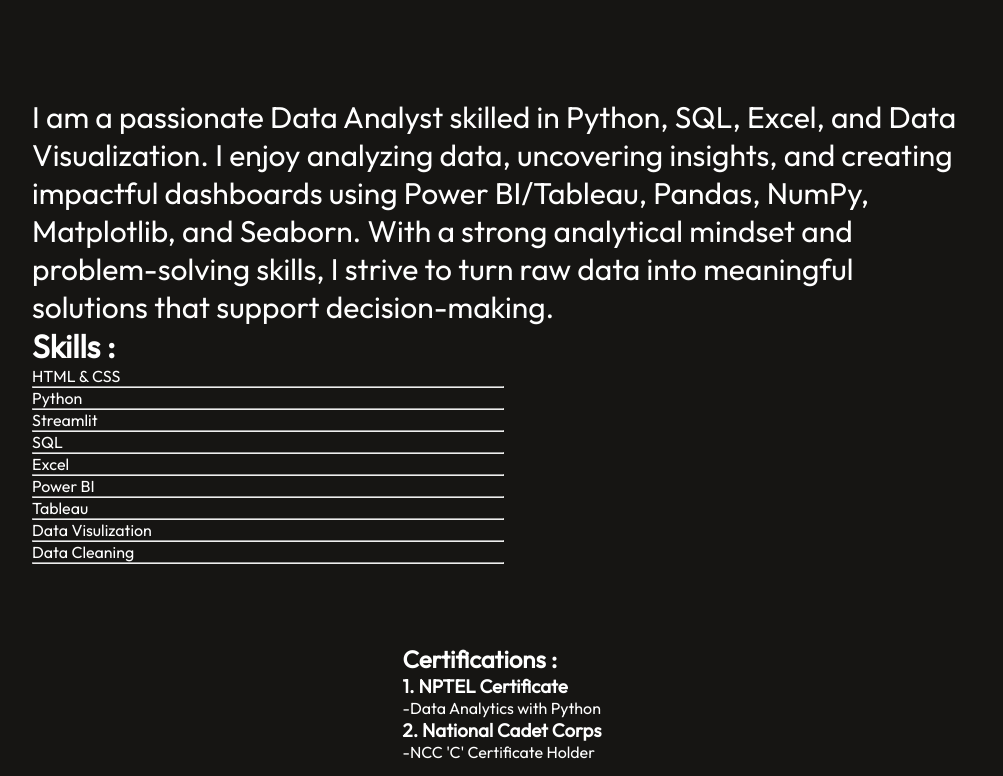
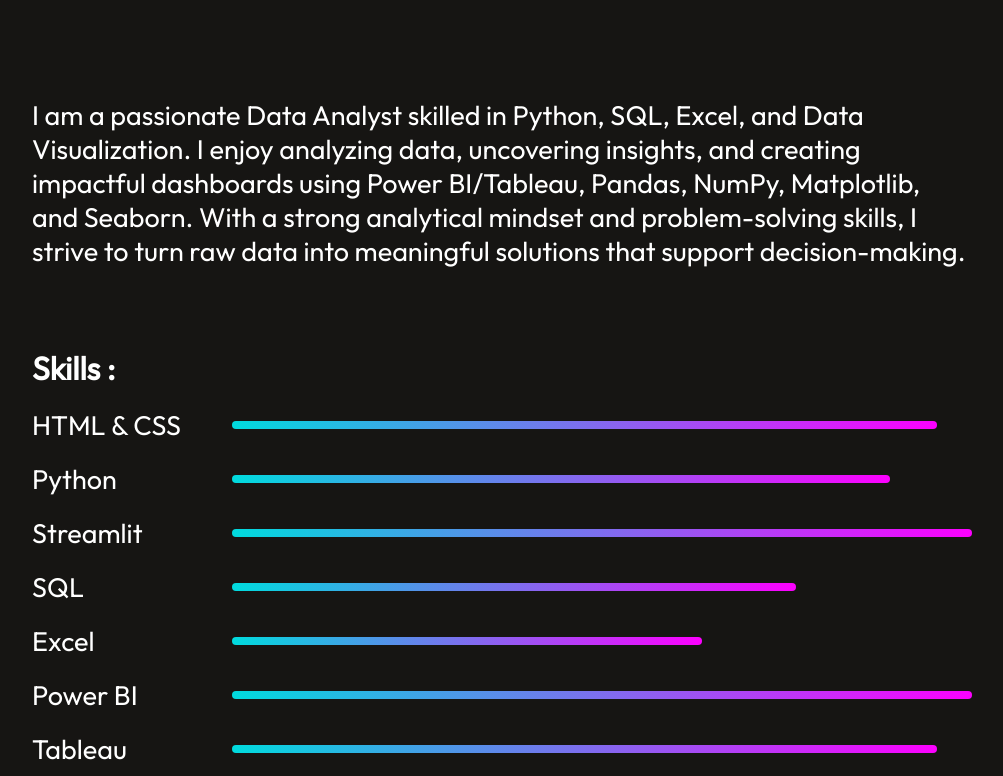
Before and after one commit to AnkitBhagat17/MyApp, a React (Vite) app in the folder portfolio/: page / in a window 1280 px wide. Shown: the part 1304-2080 px from the top of the page, without its empty margins (138-1141 px from the left). Built offline with nearby package versions, Linux system fonts and the light colour scheme.

Commit message:
Some Updated~

```diff
--- a/portfolio/index.html
+++ b/portfolio/index.html
@@ -4,7 +4,7 @@
     <meta charset="UTF-8" />
     <link rel="icon" type="image/svg+xml" href="/vite.svg" />
     <meta name="viewport" content="width=device-width, initial-scale=1.0" />
-    <title>My Portfolio</title>
+    <title>Personal Portfolio</title>
     <link rel="preconnect" href="https://fonts.googleapis.com">
 <link rel="preconnect" href="https://fonts.gstatic.com" crossorigin>
 <link href="https://fonts.googleapis.com/css2?family=Outfit&display=swap" rel="stylesheet">
--- a/portfolio/src/Components/About/About.css
+++ b/portfolio/src/Components/About/About.css
@@ -32,6 +32,51 @@
     display: flex;
     flex-direction: column;
     gap: 20px;
-    font-size: 30px;
+    font-size: 27px;
     font-weight: 500;
 }
+
+.about-skills{
+    display: flex;
+    flex-direction: column;
+    gap: 20px;
+}
+
+.about-skill{
+    display: flex;
+    gap: 50px;
+    align-items: center;
+    transition: 0.3s;
+}
+
+.about-skill p{
+    min-width: 150px;
+    font-size: 27px;
+    font-weight: 500;
+}
+
+.about-skill hr{
+    outline: none;
+    border: none;
+    width: 50%;
+    height: 8px;
+    border-radius: 50px;
+    background: linear-gradient(90deg, #00DBDE 0%, #FC00FF 100%);
+}
+
+.about-certification {
+    display: flex;
+    flex-direction: column;
+    gap: 15px;
+    font-size: 24px;
+    font-weight: 500;
+}
+
+.about-certificate {
+    display: flex;
+    flex-direction: column;
+    gap: 20px;
+    font-size: 24px;
+    font-weight: 500;
+    transition: .5s;
+}
--- a/portfolio/src/Components/About/About.jsx
+++ b/portfolio/src/Components/About/About.jsx
@@ -15,7 +15,7 @@ export const About = () => {
             {/* <div className="about-left">
                 <img src={profile_img} alt="" />
             </div> */}
-            <div className="about_right">
+            <div className="about-right">
                 <div className="about-para">
                     <p>
                         I am a passionate Data Analyst skilled in Python, SQL, Excel, and Data Visualization. I enjoy analyzing data, uncovering insights, and creating impactful dashboards using Power BI/Tableau, Pandas, NumPy, Matplotlib, and Seaborn.
@@ -25,15 +25,15 @@ export const About = () => {
 
                 <div className="about-skills">
                     <h1>Skills :</h1>
-                    <div className="about-skill"><p>HTML & CSS</p><hr style={{width:"50%"}} /></div>
-                    <div className="about-skill"><p>Python</p><hr style={{width:"50%"}} /></div>
-                    <div className="about-skill"><p>Streamlit</p><hr style={{width:"50%"}} /></div>
-                    <div className="about-skill"><p>SQL</p><hr style={{width:"50%"}} /></div>
+                    <div className="about-skill"><p>HTML & CSS</p><hr style={{width:"75%"}} /></div>
+                    <div className="about-skill"><p>Python</p><hr style={{width:"70%"}} /></div>
+                    <div className="about-skill"><p>Streamlit</p><hr style={{width:"80%"}} /></div>
+                    <div className="about-skill"><p>SQL</p><hr style={{width:"60%"}} /></div>
                     <div className="about-skill"><p>Excel</p><hr style={{width:"50%"}} /></div>
-                    <div className="about-skill"><p>Power BI</p><hr style={{width:"50%"}} /></div>
-                    <div className="about-skill"><p>Tableau</p><hr style={{width:"50%"}} /></div>
-                    <div className="about-skill"><p>Data Visulization</p><hr style={{width:"50%"}} /></div>
-                    <div className="about-skill"><p>Data Cleaning</p><hr style={{width:"50%"}} /></div>
+                    <div className="about-skill"><p>Power BI</p><hr style={{width:"80%"}} /></div>
+                    <div className="about-skill"><p>Tableau</p><hr style={{width:"75%"}} /></div>
+                    <div className="about-skill"><p>Data Visulization</p><hr style={{width:"85%"}} /></div>
+                    <div className="about-skill"><p>Data Cleaning</p><hr style={{width:"80%"}} /></div>
                 </div>
             </div>
         </div>
--- a/portfolio/src/index.css
+++ b/portfolio/src/index.css
@@ -6,6 +6,7 @@
 body{
     height: 100vh;
     background:#161513;
+    /* background: #161531; */
     color: white;
     font-family: 'outfit';
 }
```
